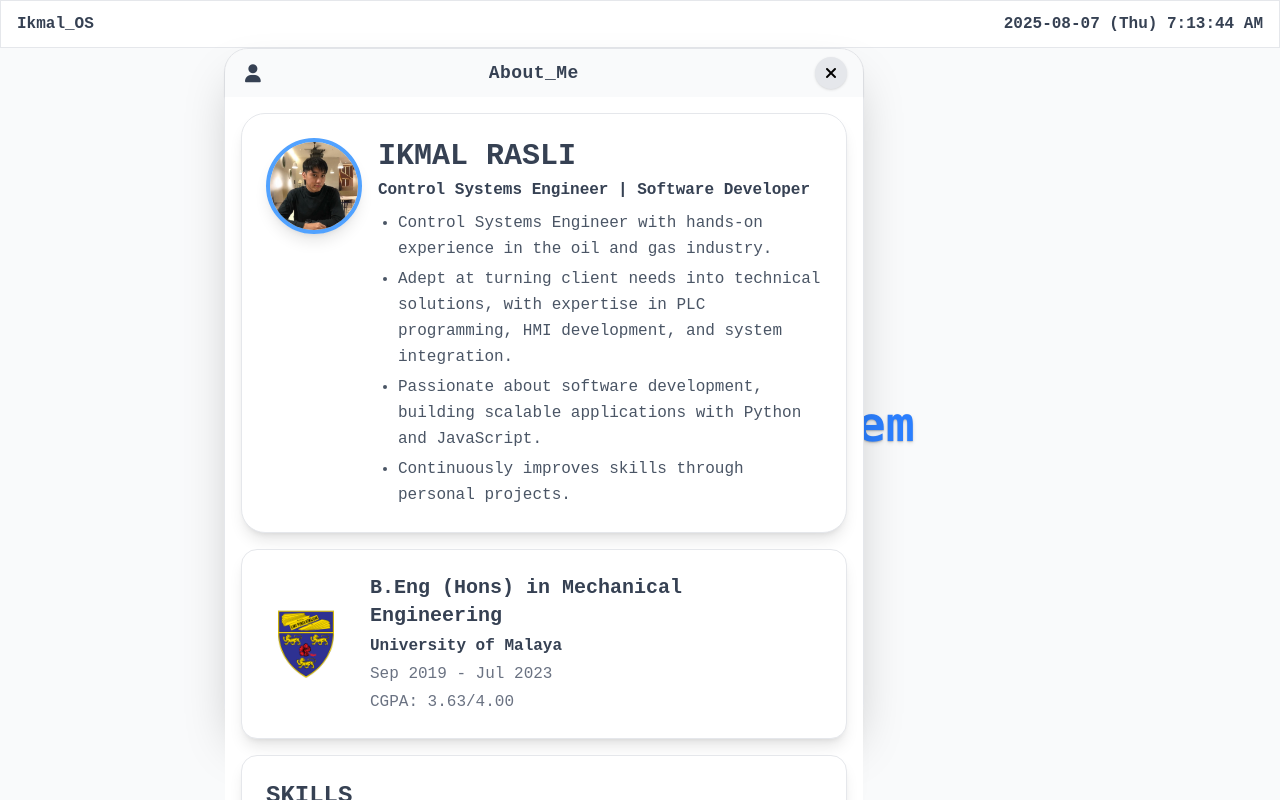
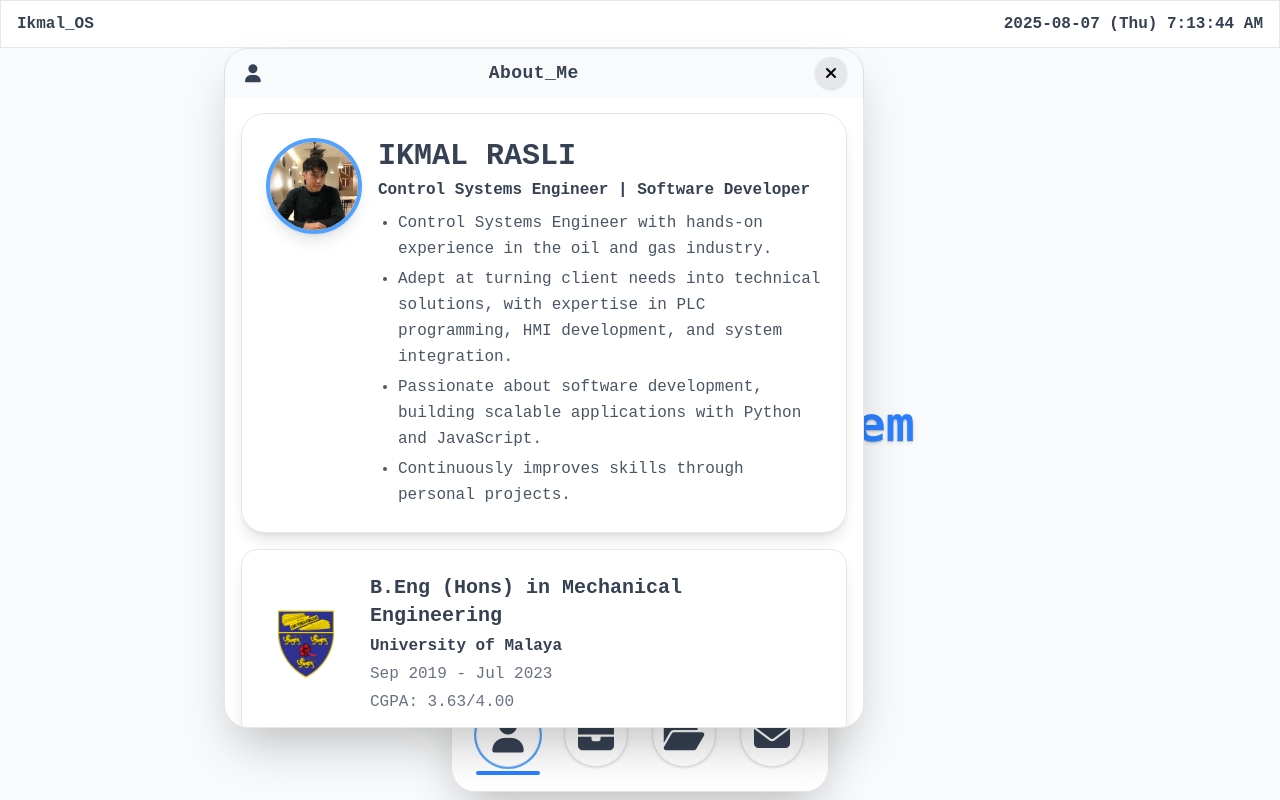
Before and after one commit to ikmalrasli/ikmalrasli.github.io, a Vue app: page / in a window 1280 px wide. Both pictures are taken after a click on the button 508 px from the left and 735 px from the top of the page. Built offline with nearby package versions, Linux system fonts and the light colour scheme.

Commit message:
h-full on window content

```diff
--- a/src/App.vue
+++ b/src/App.vue
@@ -226,7 +226,8 @@ export default {
 <template>
   <div class="flex flex-col h-dvh justify-center items-center prevent-select">
     <!-- Top bar layout -->
-    <div class="p-4 h-6 md:h-12 text-xs md:text-base font-bold md:font-normal border border-gray-200 shadow-2xl bg-white w-full flex justify-between items-center">
+    <div
+      class="p-4 h-6 md:h-12 text-xs md:text-base font-bold md:font-normal border border-gray-200 shadow-2xl bg-white w-full flex justify-between items-center">
       <!-- <span class="font-bold text-lg">Petaling Jaya, Malaysia</span> -->
       <span class="font-bold text-gray-700">Ikmal_OS</span>
       <span class="font-bold text-gray-700"><span class="hidden md:inline">{{ currentDate }}</span> {{
@@ -297,7 +298,7 @@ export default {
             <span :class="['font-bold', windowWidth < 768 ? 'fa fa-chevron-down' : 'fa fa-xmark']"></span>
           </button>
         </div>
-        <div class="flex flex-col items-center overflow-y-auto bg-white rounded-b-3xl min-h-min
+        <div class="flex flex-col items-center overflow-y-auto bg-white rounded-b-3xl h-full
             [&::-webkit-scrollbar]:w-1
             [&::-webkit-scrollbar-thumb]:rounded-full
             [&::-webkit-scrollbar-thumb]:bg-gray-300">
```
